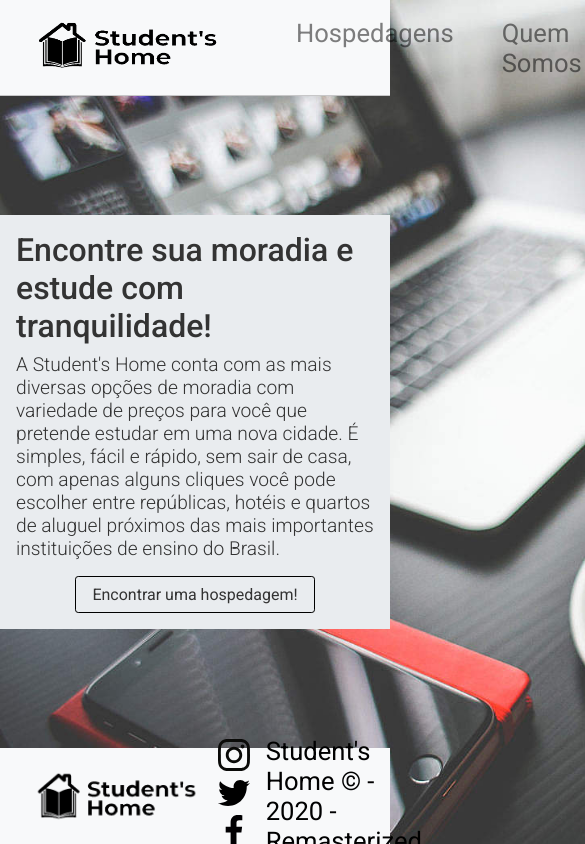
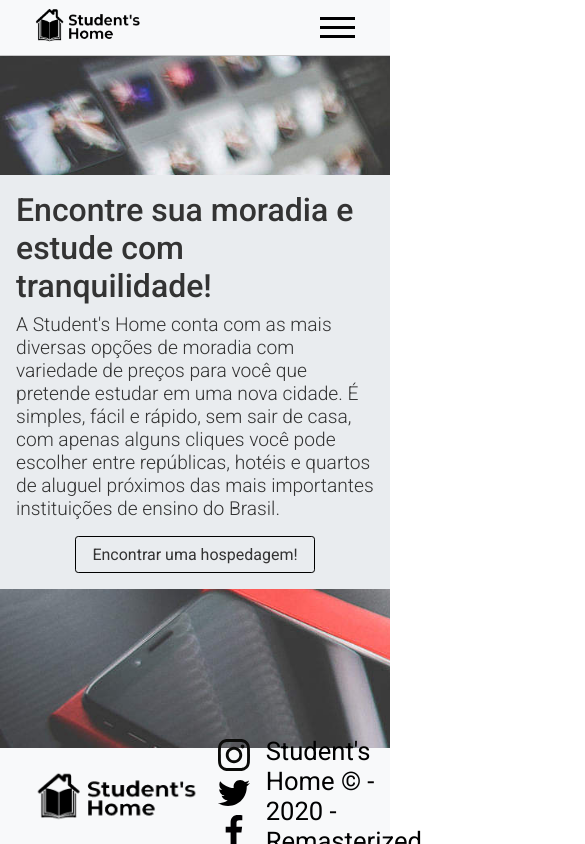
Before and after one commit to HenriqueeLoopes/studentshome, a React (Create React App) app: page / in a window 390 px wide. Shown: the top 844 px of the page, 585 px wide, since content can reach past the window. Built offline with nearby package versions, Linux system fonts and the light colour scheme.

Commit message:
header responsive

```diff
--- a/src/components/Header/index.tsx
+++ b/src/components/Header/index.tsx
@@ -1,15 +1,20 @@
-import React from "react";
-import { Link } from 'react-router-dom';
+import React, { useState } from "react";
+import { Link } from "react-router-dom";
 
 import "./styles.css";
 
 import logoImg from "../../assets/images/logo.png";
 
 export default function Header() {
+  const [hambugerMenu, setHamburgerMenu] = useState(false);
+
   return (
+    <>
       <header>
         <div className="left-container">
-        <Link to="/"><img src={logoImg} alt="Student`s Home Logo" /></Link>
+          <Link to="/">
+            <img src={logoImg} alt="Student`s Home Logo" />
+          </Link>
 
           <div className="itens-container">
             <Link to="/accommodations">Hospedagens</Link>
@@ -22,6 +27,23 @@ export default function Header() {
         <div className="right-container">
           <Link to="/login">Login/Cadastrar</Link>
         </div>
+
+        <button onClick={() => setHamburgerMenu(!hambugerMenu)} className="hamburger-menu">
+          <div className="hamburger-item"></div>
+          <div className="hamburger-item"></div>
+          <div className="hamburger-item"></div>
+        </button>
       </header>
+
+      {hambugerMenu && (
+        <div className="hamburger-container-itens">
+          <Link to="/accommodations">Hospedagens</Link>
+          <Link to="/company">Quem Somos</Link>
+          <Link to="/faq">FAQ</Link>
+          <Link to="/partners">Parceiros</Link>
+          <Link to="/contact">Fale Conosco</Link>
+        </div>
+      )}
+    </>
   );
 }
--- a/src/components/Header/styles.css
+++ b/src/components/Header/styles.css
@@ -65,3 +65,70 @@ header .right-container a:hover {
 header .right-container a:active {
   color: #000;
 }
+
+header .hamburger-menu {
+  display: none;
+  background-color: transparent;
+  border: 0;
+  cursor: pointer;
+  padding: 2px 3px;
+  border-radius: 5px;
+  transition: background-color ease-in-out 0.2s;
+}
+
+header .hamburger-menu:hover {
+  background-color: rgba(0, 0, 0, 0.2);
+}
+
+header .hamburger-menu .hamburger-item {
+  width: 35px;
+  height: 3px;
+  background-color: black;
+  margin: 6px 0;
+}
+
+.hamburger-container-itens {
+  padding: 0.5rem 3rem;
+  display: flex;
+  flex-direction: column;
+  justify-content: center;
+  align-items: center;
+  background-color: #f8f9fa;
+  border-bottom: 1px solid rgba(0, 0, 0, 0.2);
+}
+
+.hamburger-container-itens a {
+  text-decoration: none;
+  color: rgba(0, 0, 0, 0.5);
+  padding: 3px 0;
+}
+
+@media (max-width: 900px){
+  header .itens-container a {
+    padding: 0.5rem 0.5rem;
+  }
+}
+
+@media (max-width: 780px){
+  header .itens-container {
+    display: none;
+  }
+  header .right-container {
+    display: none;
+  }
+
+  header .hamburger-menu {
+    display: inline-block;
+  }
+}
+
+@media (max-width: 700px){
+  header {
+    height: 3.5rem;
+  }
+  header img {
+    height: 2.5rem;
+    width: 7rem;
+    margin-right: 1rem;
+  }
+}
```
Lines whose indentation alone changed are shown as unchanged.
